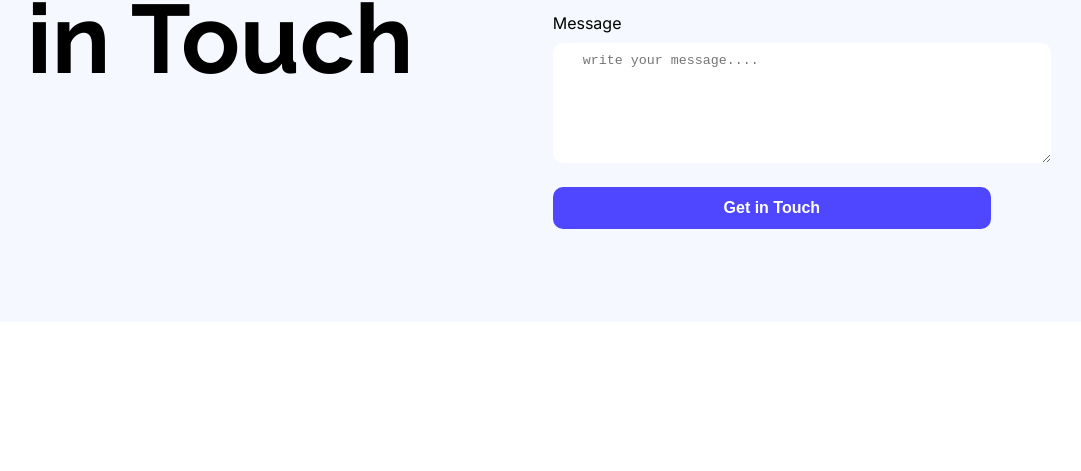
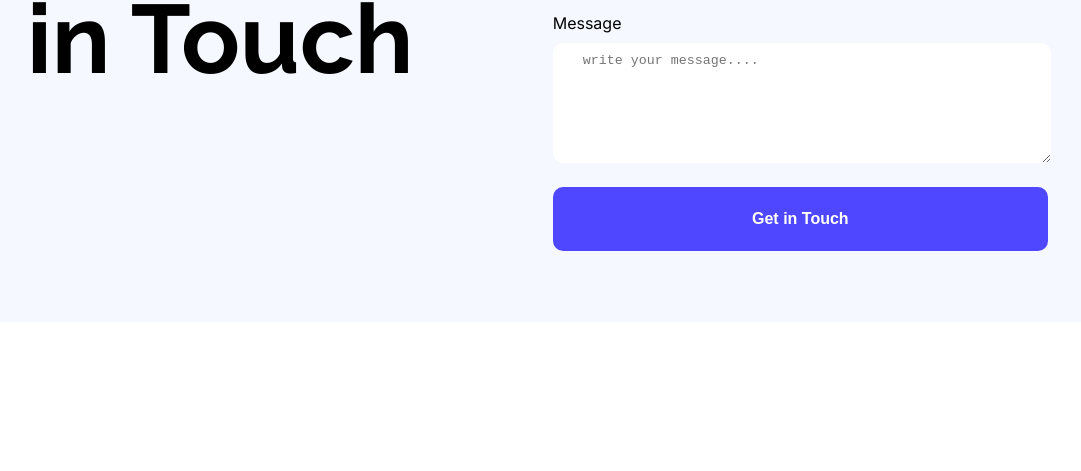
Before and after one commit to Shadhin282/B12A01-landing-launchpad, a plain HTML site: page index.html in a window 1280 px wide. Shown: the part 3745-4216 px from the top of the page, without its empty margins (131-1212 px from the left). Drawn offline with Linux system fonts and the light colour scheme.

Commit message:
Fully Updated

```diff
--- a/index.html
+++ b/index.html
@@ -3,7 +3,7 @@
 <head>
     <meta charset="UTF-8">
     <meta name="viewport" content="width=device-width, initial-scale=1.0">
-    <title>Landing launchpad</title>
+    <title>LOGO</title>
     <link rel="stylesheet" href="styles/style.css">
     <link rel="preconnect" href="https://fonts.googleapis.com">
 <link rel="preconnect" href="https://fonts.gstatic.com" crossorigin>
@@ -154,6 +154,7 @@
                     <input type="text" name="name" id="name" placeholder="full name">
                     <label for="message">Message</label>
                     <textarea name="message" id="" rows="10" cols="30" placeholder="write your message....  "></textarea>
+
                     <button class="form-btn">Get in Touch</button>
                 </form>
             </div>
--- a/styles/style.css
+++ b/styles/style.css
@@ -228,7 +228,7 @@ body{
     height: 490px;
     width: 497px;
 }
-.contact-section .right-side form input,textarea{
+.contact-section .right-side form input,textarea,.form-btn{
     height: 64px;
     border-radius: 10px;
     background-color: white;
@@ -255,9 +255,9 @@ body{
     padding: 12px 36px;
     border-radius: 10px;
     border: none;
-    width:100%;
     font-size: 16px;
     font-weight: bold;
+    width:113%;
 }
 .contact-section .right-side .form-btn:hover{
     background-color: gold;
```
